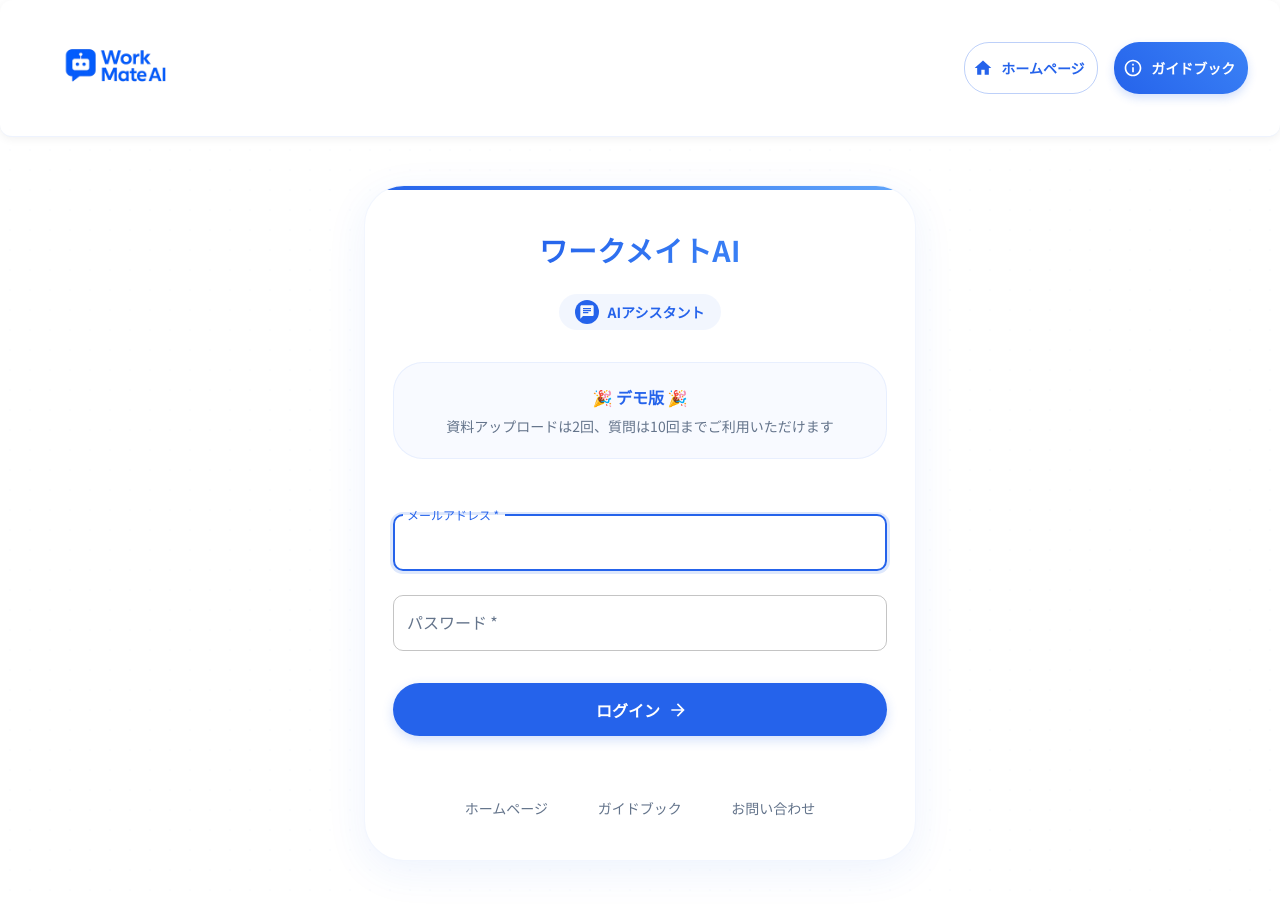
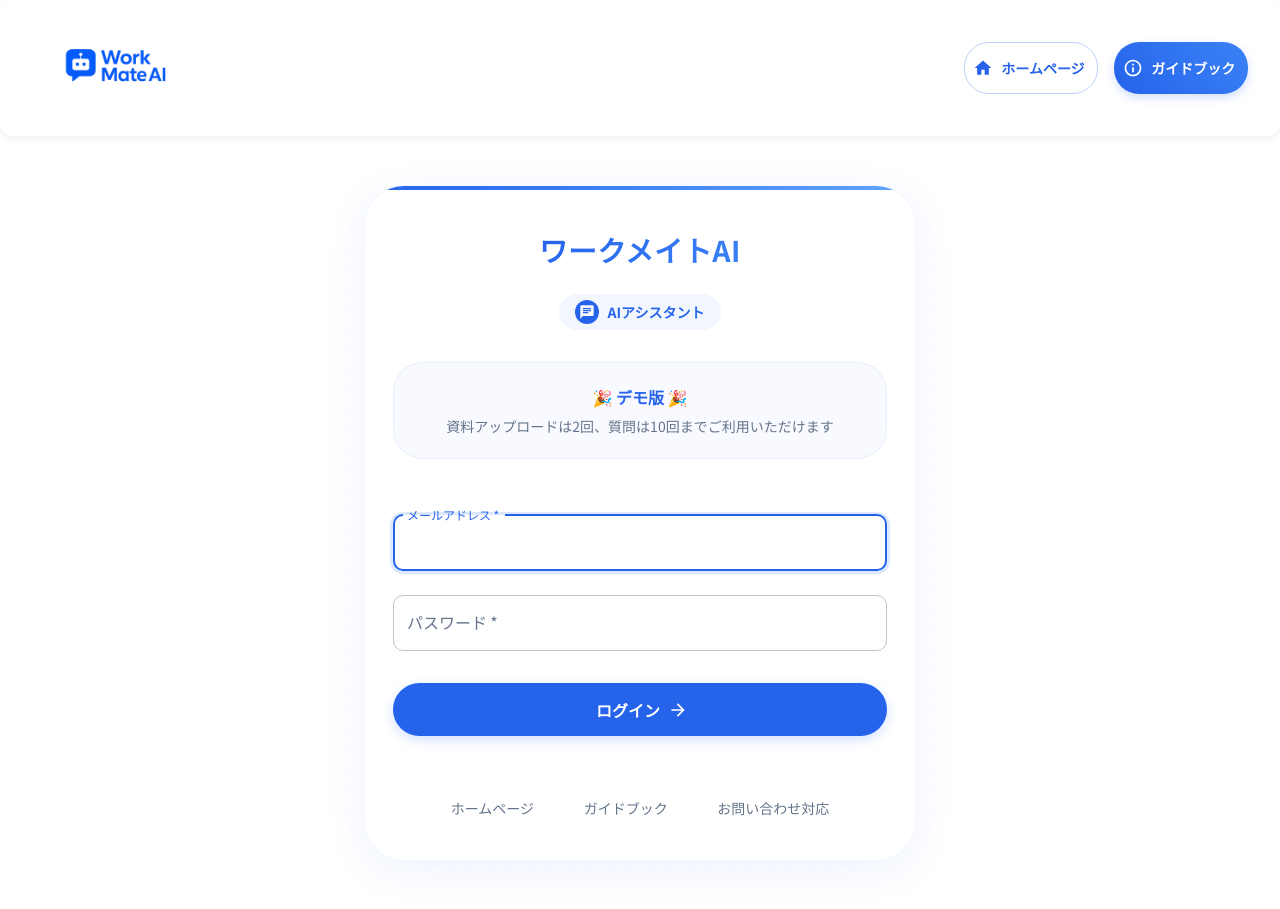
Before and after one commit to QueueCorpJP/workmate, a React (Vite) app in the folder Chatbot-Frontend-main/: page /login in a window 1280 px wide. Built offline with nearby package versions, Linux system fonts and the light colour scheme; no server answers.

Commit message:
テストpush

```diff
--- a/Chatbot-Frontend-main/src/LoginPage.tsx
+++ b/Chatbot-Frontend-main/src/LoginPage.tsx
@@ -526,7 +526,7 @@
                   },
                 }}
               >
-                お問い合わせ
+                お問い合わせ対応
               </Link>
             </Box>
           </Paper>
```
